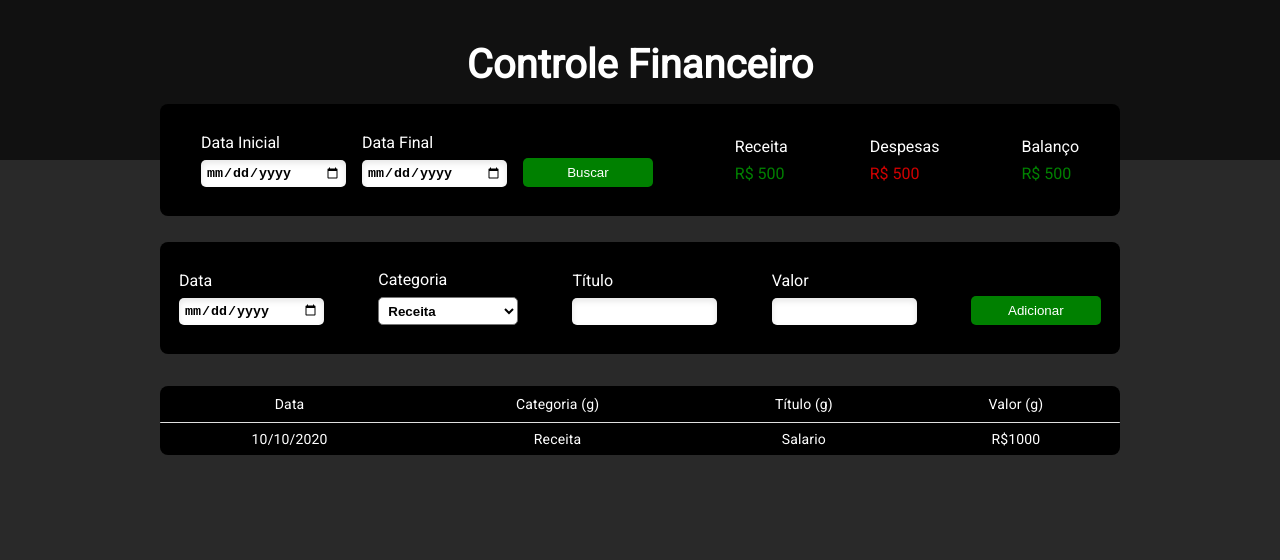
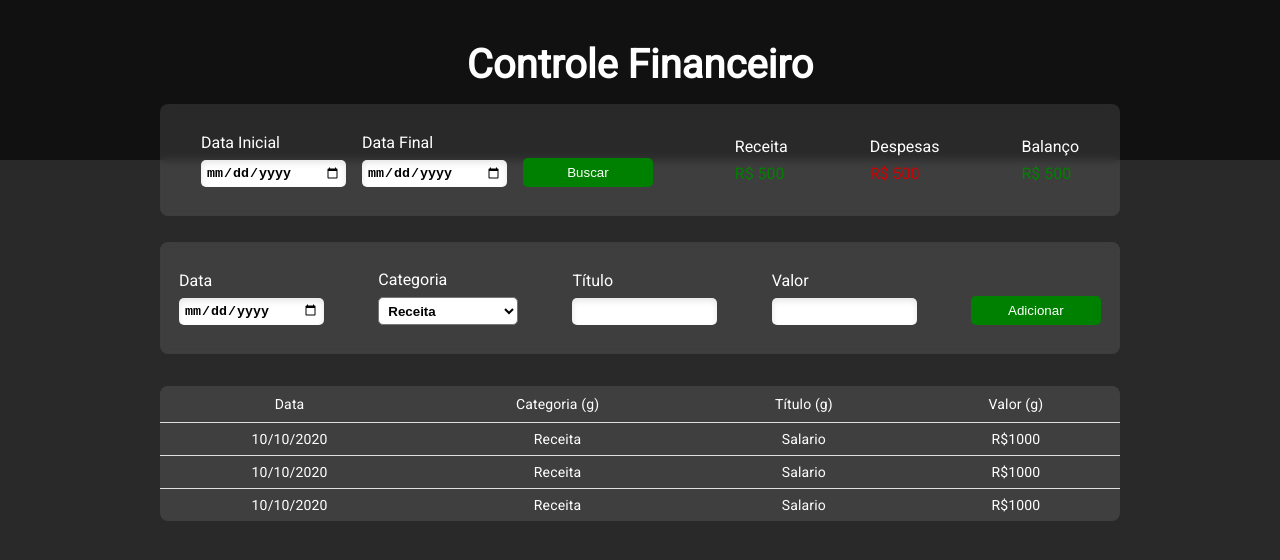
Before and after one commit to arthurlozano/myFinancas-frontend, a React (Vite) app: page / in a window 1280 px wide. Shown: the top 560 px of the page. Built offline with nearby package versions, Linux system fonts and the light colour scheme.

Commit message:
Adicionado fundo com blur

```diff
--- a/src/assets/global.css
+++ b/src/assets/global.css
@@ -9,6 +9,11 @@
 body {
   background-color: #292929;
   font-family: 'Roboto', sans-serif;
+  /*background-image: url('https://cdn.wallpapersafari.com/54/81/YWO8us.jpg');
+  background-repeat: no-repeat;
+  background-attachment: fixed;
+  background-position: center;
+  background-size: 100%;*/
 }
 
 input {
--- a/src/components/InfoTable/index.jsx
+++ b/src/components/InfoTable/index.jsx
@@ -10,11 +10,11 @@ import './styles.css'
 export function InfoTable() {
   return (
     <div className="container-infoTable">
-      <TableContainer sx={{
+      <TableContainer /*sx={{
         background: '#000',
         color: '#fff',
         borderRadius: 10,
-      }}>
+      }} */>
         <Table size="small" aria-label="a dense table">
           <TableHead>
             <TableRow>
@@ -33,6 +33,22 @@ export function InfoTable() {
               <TableCell sx={{ color: '#FFF' }} align="center">Salario</TableCell>
               <TableCell sx={{ color: '#FFF' }} align="center">R$1000</TableCell>
             </TableRow>
+            <TableRow
+              sx={{ '&:last-child td, &:last-child th': { border: 0 } }}
+            >
+              <TableCell sx={{ color: '#FFF' }} align="center">10/10/2020</TableCell>
+              <TableCell sx={{ color: '#FFF' }} align="center">Receita</TableCell>
+              <TableCell sx={{ color: '#FFF' }} align="center">Salario</TableCell>
+              <TableCell sx={{ color: '#FFF' }} align="center">R$1000</TableCell>
+            </TableRow>
+            <TableRow
+              sx={{ '&:last-child td, &:last-child th': { border: 0 } }}
+            >
+              <TableCell sx={{ color: '#FFF' }} align="center">10/10/2020</TableCell>
+              <TableCell sx={{ color: '#FFF' }} align="center">Receita</TableCell>
+              <TableCell sx={{ color: '#FFF' }} align="center">Salario</TableCell>
+              <TableCell sx={{ color: '#FFF' }} align="center">R$1000</TableCell>
+            </TableRow>
           </TableBody>
         </Table>
       </TableContainer>
--- a/src/components/InfoTable/styles.css
+++ b/src/components/InfoTable/styles.css
@@ -1,7 +1,8 @@
 .container-infoTable {
-  background-color: #000;
+  background-color: rgba(255, 255, 255, 0.1);
   border-radius: 0.5rem;
   margin-top: 0.5rem;
   width: 60rem;
 
+  backdrop-filter: 5px;
 }
--- a/src/components/Information/styles.css
+++ b/src/components/Information/styles.css
@@ -1,10 +1,12 @@
 section {
-  background-color: #000;
+  background-color: rgba(255, 255, 255, 0.1);
   width: 60rem;
   height: 7rem;
   border-radius: 0.5rem;
   margin-top: -3.5rem;
   margin-bottom: 1.5rem;
+
+  backdrop-filter: blur(5px);
 
   display: flex;
   align-items: center;
```
